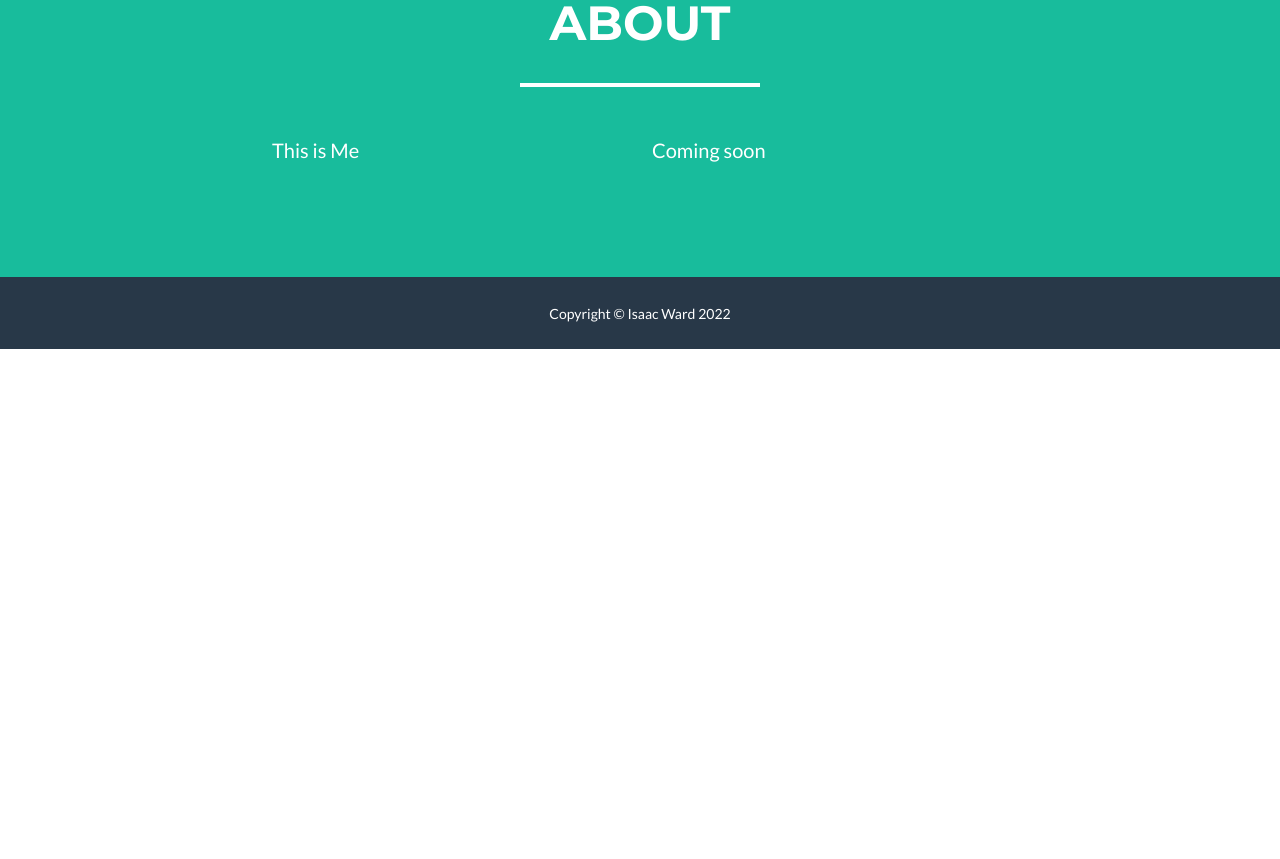
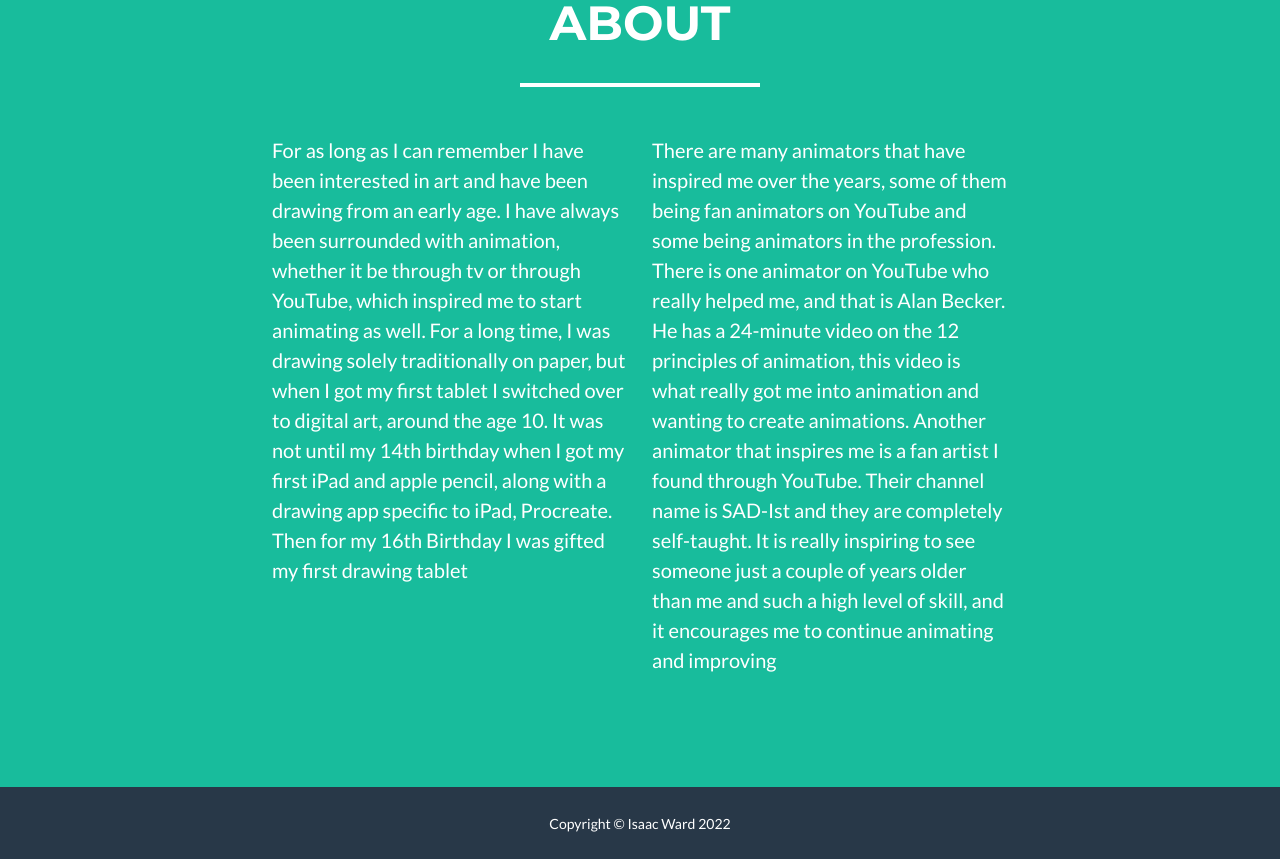
Before and after one commit to Wardy-uk/isaac, a plain HTML site: page index.html in a window 1280 px wide. Shown: the part 2598-3457 px from the top of the page. Before the commit the page ends 2947 px from the top, so only its background shows below. Drawn offline with Linux system fonts and the light colour scheme.

Commit message:
Update index.html

```diff
--- a/index.html
+++ b/index.html
@@ -59,10 +59,12 @@
             <hr class="star-light mb-5">
             <div class="row">
                 <div class="col-lg-4 ms-auto">
-                    <p class="lead">This is Me</p>
+                    <p class="lead">For as long as I can remember I have been interested in art and have been drawing from an early age. I have always been surrounded with animation, whether it be through tv or through YouTube, which inspired me to start animating as well.
+
+For a long time, I was drawing solely traditionally on paper, but when I got my first tablet I switched over to digital art, around the age 10. It was not until my 14th birthday when I got my first iPad and apple pencil, along with a drawing app specific to iPad, Procreate. Then for my 16th Birthday I was gifted my first drawing tablet</p>
                 </div>
                 <div class="col-lg-4 me-auto">
-                    <p class="lead">Coming soon</p>
+                    <p class="lead">There are many animators that have inspired me over the years, some of them being fan animators on YouTube and some being animators in the profession. There is one animator on YouTube who really helped me, and that is Alan Becker. He has a 24-minute video on the 12 principles of animation, this video is what really got me into animation and wanting to create animations. Another animator that inspires me is a fan artist I found through YouTube. Their channel name is SAD-Ist and they are completely self-taught. It is really inspiring to see someone just a couple of years older than me and such a high level of skill, and it encourages me to continue animating and improving</p>
                 </div>
             </div>
         </div>
```
